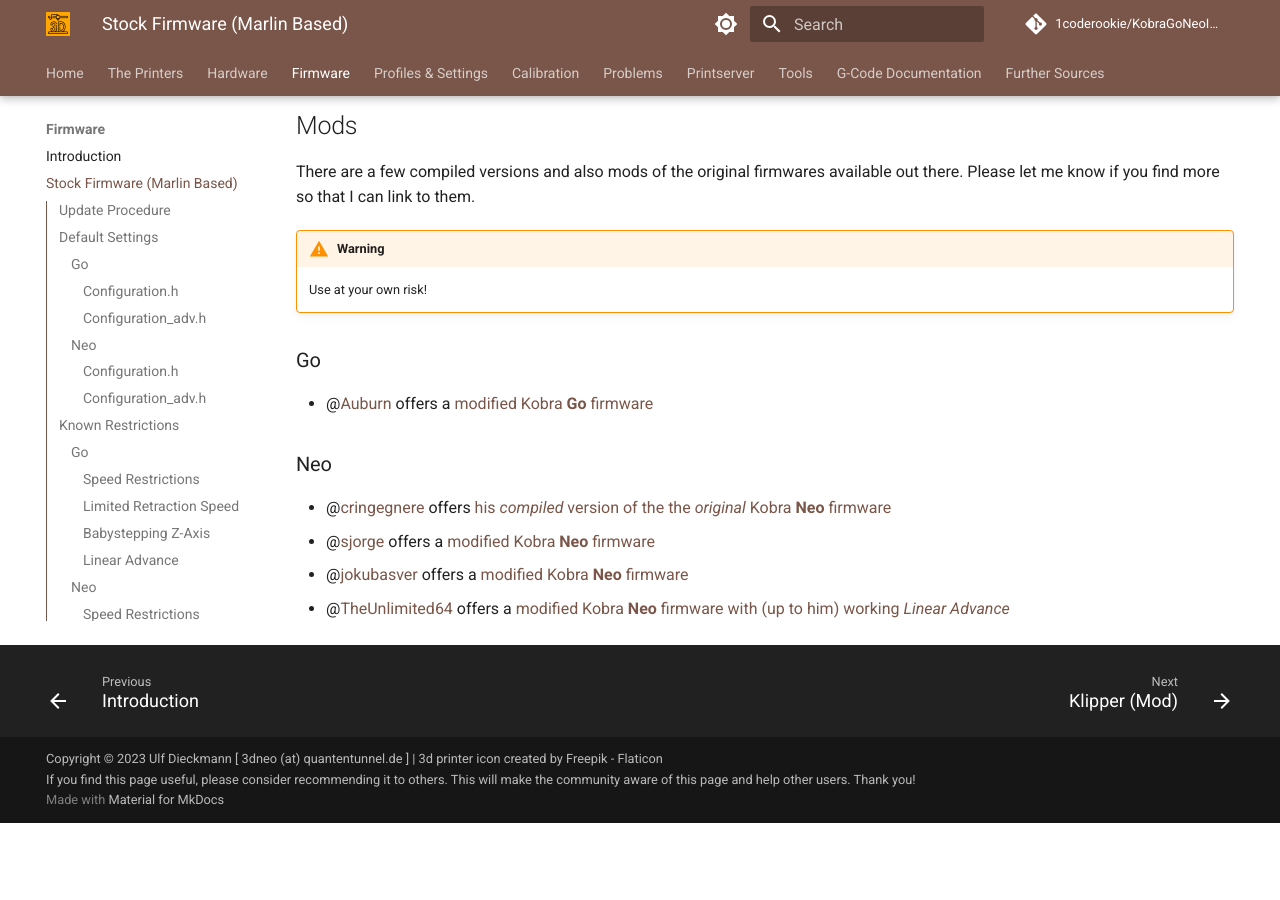
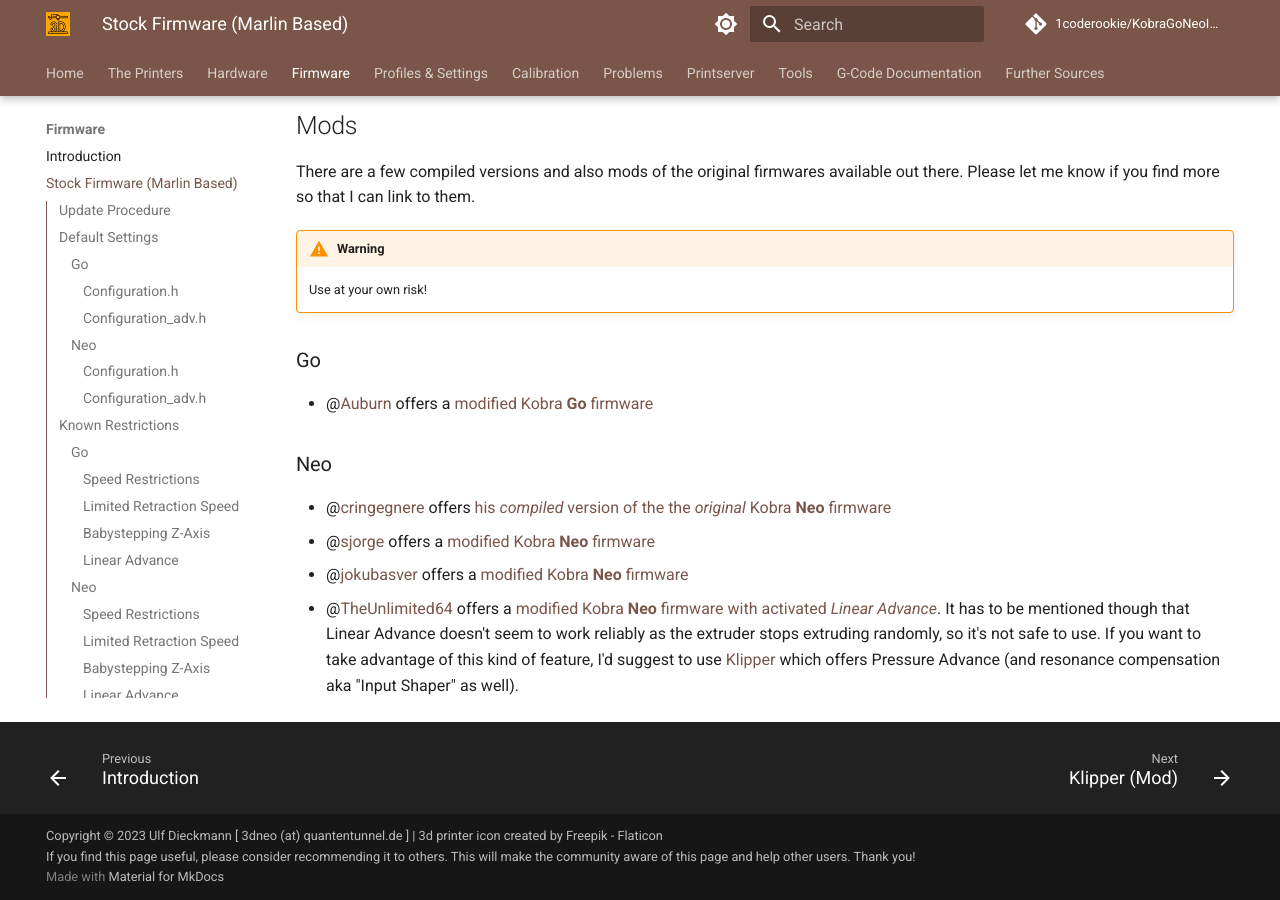
Before and after one commit to 1coderookie/KobraGoNeoInsights, an MkDocs documentation site: the page built from docs/firmware/fw_marlin.md, in a window 1280 px wide and 900 px high, scrolled down 17125 px. Built offline with MkDocs 1.6.1 and Material for MkDocs 9.7.7, drawn with Linux system fonts in a browser that asks for light colours; comment, search, counter and statistics services are not loaded; before the commit the page ends 17948 px from its top, so only the background shows below that.

Commit message:
Update fw_marlin.md

```diff
--- a/docs/firmware/fw_marlin.md
+++ b/docs/firmware/fw_marlin.md
@@ -867,4 +867,4 @@
 - @[cringegnere](https://github.com/cringegnere) offers [his *compiled* version of the the *original* Kobra **Neo** firmware](https://github.com/cringegnere/Kobra_Neo/releases/tag/v1.3.3_original)
 - @[sjorge](https://github.com/sjorge) offers a [modified Kobra **Neo** firmware](https://github.com/sjorge/Kobra_Neo_Fw)
 - @[jokubasver](https://github.com/jokubasver) offers a [modified Kobra **Neo** firmware](https://github.com/jokubasver/Kobra_Neo)
-- @[TheUnlimited64](https://github.com/TheUnlimited64) offers a [modified Kobra **Neo** firmware with (up to him) working *Linear Advance*](https://github.com/TheUnlimited64/Kobra_Neo_Firmware)
+- @[TheUnlimited64](https://github.com/TheUnlimited64) offers a [modified Kobra **Neo** firmware with activated *Linear Advance*](https://github.com/TheUnlimited64/Kobra_Neo_Firmware). It has to be mentioned though that Linear Advance doesn't seem to work reliably as the extruder stops extruding randomly, so it's not safe to use. If you want to take advantage of this kind of feature, I'd suggest to use [Klipper](firmware/fw_klipper.md) which offers Pressure Advance (and resonance compensation aka "Input Shaper" as well).
```
